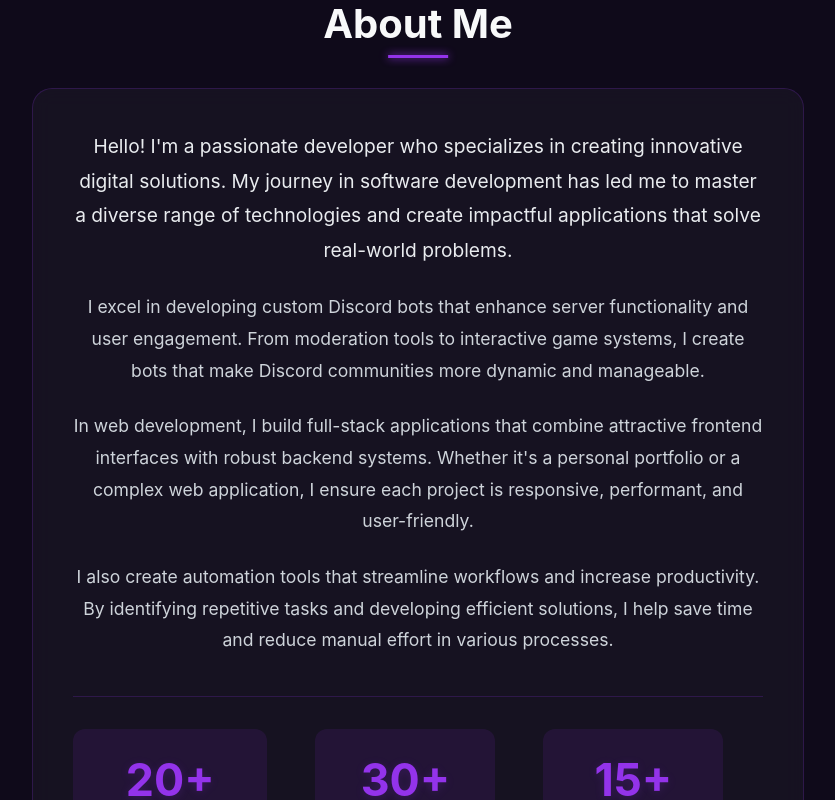
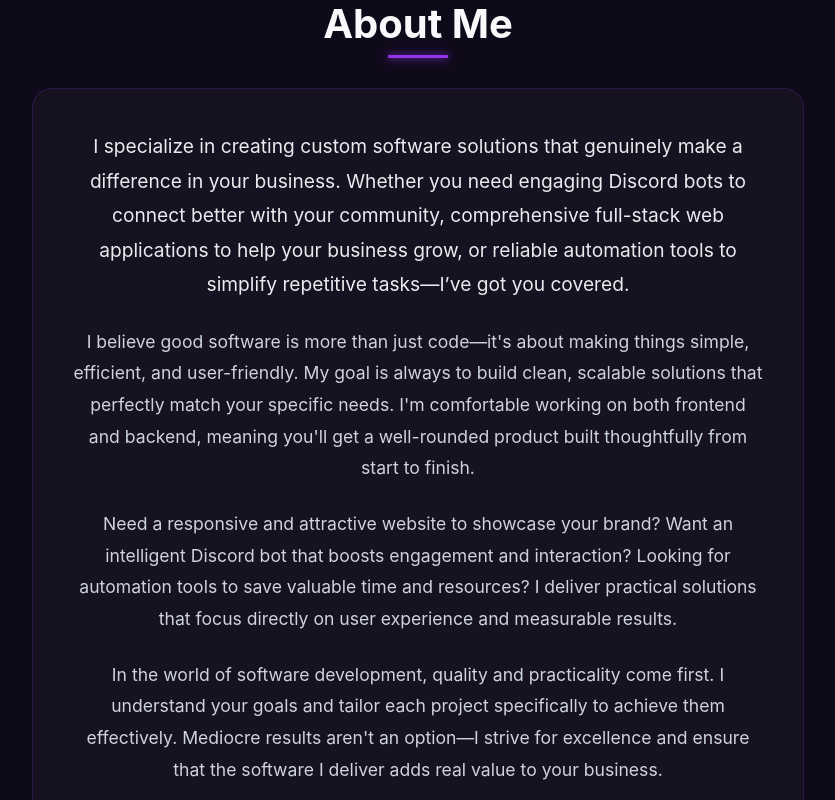
Before and after one commit to Techvy/techvy, a React (Vite) app: page / in a window 1280 px wide. Shown: the part 1120-1920 px from the top of the page, without its empty margins (94-929 px from the left). Built offline with nearby package versions, Linux system fonts and the light colour scheme.

Commit message:
Update About.jsx

```diff
--- a/src/components/About/About.jsx
+++ b/src/components/About/About.jsx
@@ -25,24 +25,16 @@
           >
             <AboutText>
               <p>
-                Hello! I'm a passionate developer who specializes in creating innovative digital solutions.
-                My journey in software development has led me to master a diverse range of technologies
-                and create impactful applications that solve real-world problems.
+I specialize in creating custom software solutions that genuinely make a difference in your business. Whether you need engaging Discord bots to connect better with your community, comprehensive full-stack web applications to help your business grow, or reliable automation tools to simplify repetitive tasks—I’ve got you covered.
               </p>
               <p>
-                I excel in developing custom Discord bots that enhance server functionality and user
-                engagement. From moderation tools to interactive game systems, I create bots that make
-                Discord communities more dynamic and manageable.
+I believe good software is more than just code—it's about making things simple, efficient, and user-friendly. My goal is always to build clean, scalable solutions that perfectly match your specific needs. I'm comfortable working on both frontend and backend, meaning you'll get a well-rounded product built thoughtfully from start to finish.
               </p>
               <p>
-                In web development, I build full-stack applications that combine attractive frontend
-                interfaces with robust backend systems. Whether it's a personal portfolio or a complex
-                web application, I ensure each project is responsive, performant, and user-friendly.
+Need a responsive and attractive website to showcase your brand? Want an intelligent Discord bot that boosts engagement and interaction? Looking for automation tools to save valuable time and resources? I deliver practical solutions that focus directly on user experience and measurable results.
               </p>
               <p>
-                I also create automation tools that streamline workflows and increase productivity.
-                By identifying repetitive tasks and developing efficient solutions, I help save time
-                and reduce manual effort in various processes.
+In the world of software development, quality and practicality come first. I understand your goals and tailor each project specifically to achieve them effectively. Mediocre results aren't an option—I strive for excellence and ensure that the software I deliver adds real value to your business.
               </p>
             </AboutText>
           </motion.div>
```
